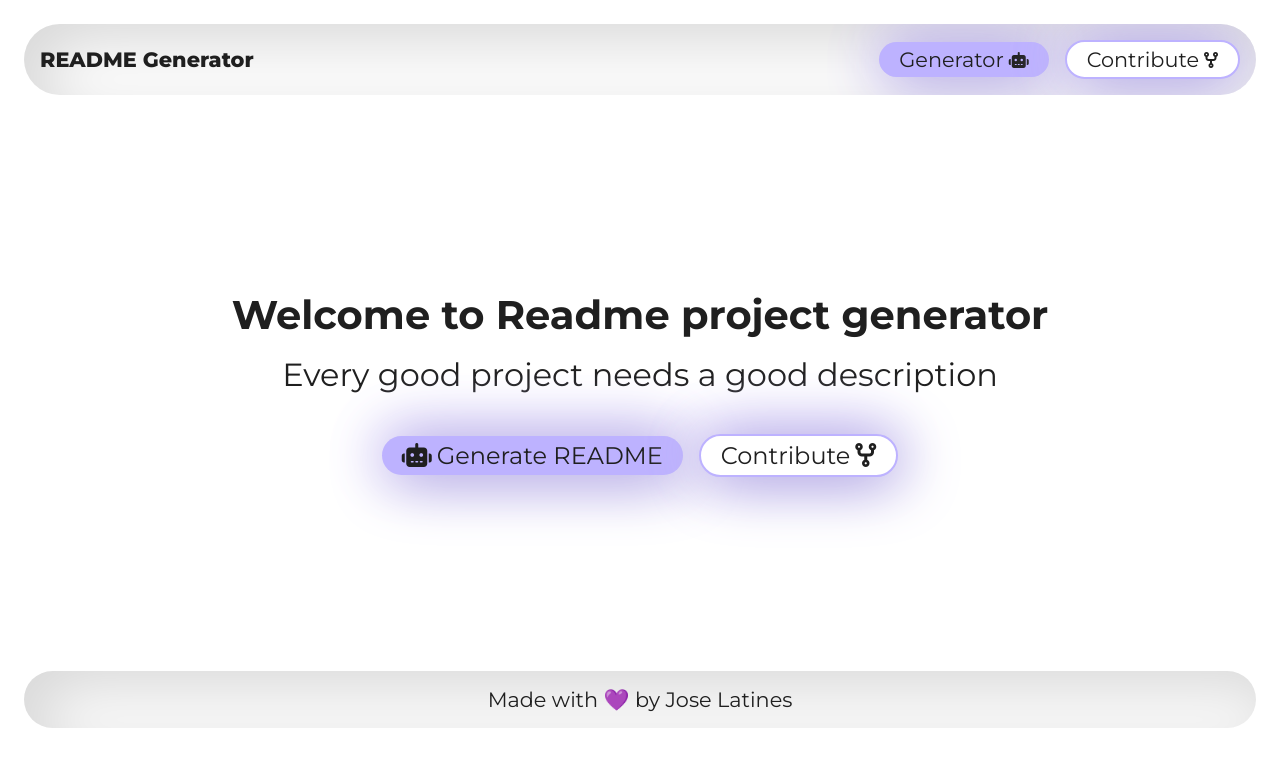
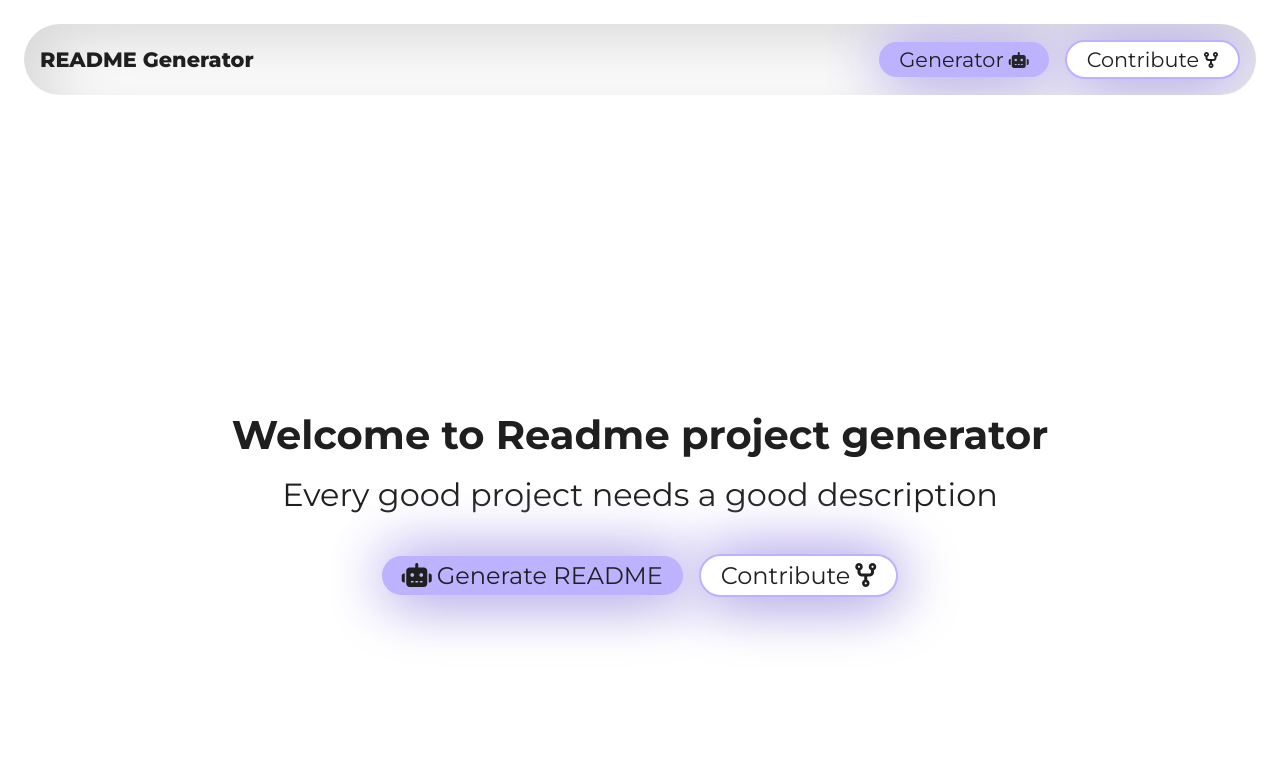
Before and after one commit to joselatines/readme-project-generator, a React (Create React App) app: page / in a window 1280 px wide. Shown: the top 766 px of the page. Built offline with nearby package versions, Linux system fonts and the light colour scheme.

Commit message:
Footer deleted

```diff
--- a/src/App.jsx
+++ b/src/App.jsx
@@ -10,7 +10,7 @@ export const App = () => {
 		<Fragment>
 			<Navigation />
 			<Outlet />
-			<Footer />
+
 			<GlobalStyle />
 		</Fragment>
 	);
--- a/src/pages/HomePage.jsx
+++ b/src/pages/HomePage.jsx
@@ -34,7 +34,7 @@ const Container = styled.header`
 	align-items: center;
 	justify-content: center;
 	text-align: center;
-	height: 60vh;
+	height: 90vh;
 	h1 {
 		font-size: 2.5rem;
 	}
--- a/src/shared/Footer.jsx
+++ b/src/shared/Footer.jsx
@@ -25,8 +25,10 @@ const Container = styled.nav`
 	justify-content: center;
 	overflow: hidden;
 	margin-top: 3rem;
-	// Neumorphism
-	border-radius: 50px;
-	background: #ffffff;
-	box-shadow: inset 20px 20px 60px #d9d9d9, inset -20px -20px 60px #ffffff;
+
+	position: absolute;
+	bottom: 10px;
+	left: 50%;
+	transform: translateX(-50%);
+	width: 80%;
 `;
--- a/src/shared/GlobalStyles.jsx
+++ b/src/shared/GlobalStyles.jsx
@@ -14,6 +14,7 @@ export const GlobalStyle = createGlobalStyle`
 		background-color: ${variables.colors.bg};
 		color: ${variables.colors.font};
 		padding: 1.5rem;
+		padding-bottom: 2rem;
         font-size: ${variables.font.desktop};
 		position: relative;
 	}
```
